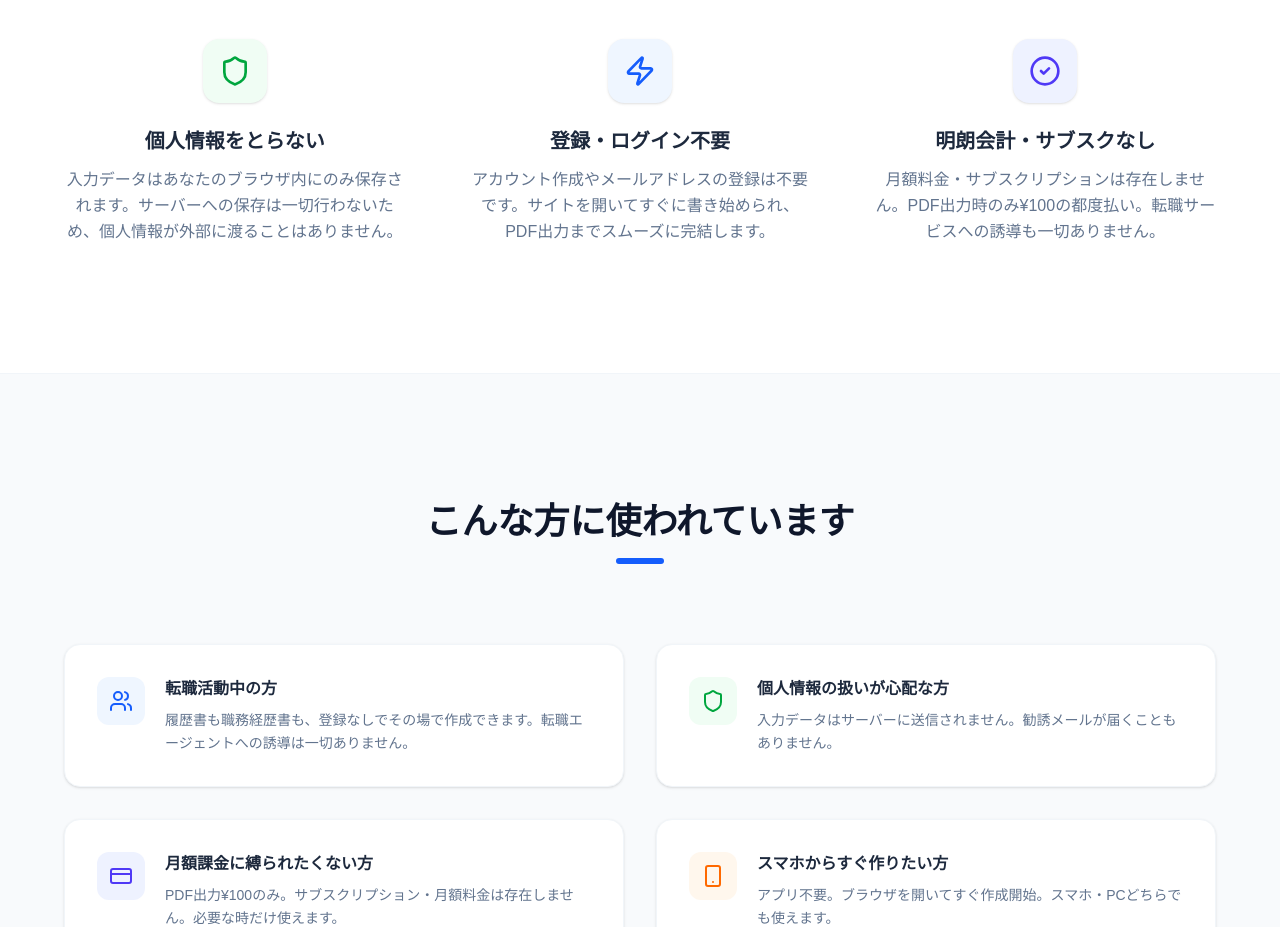
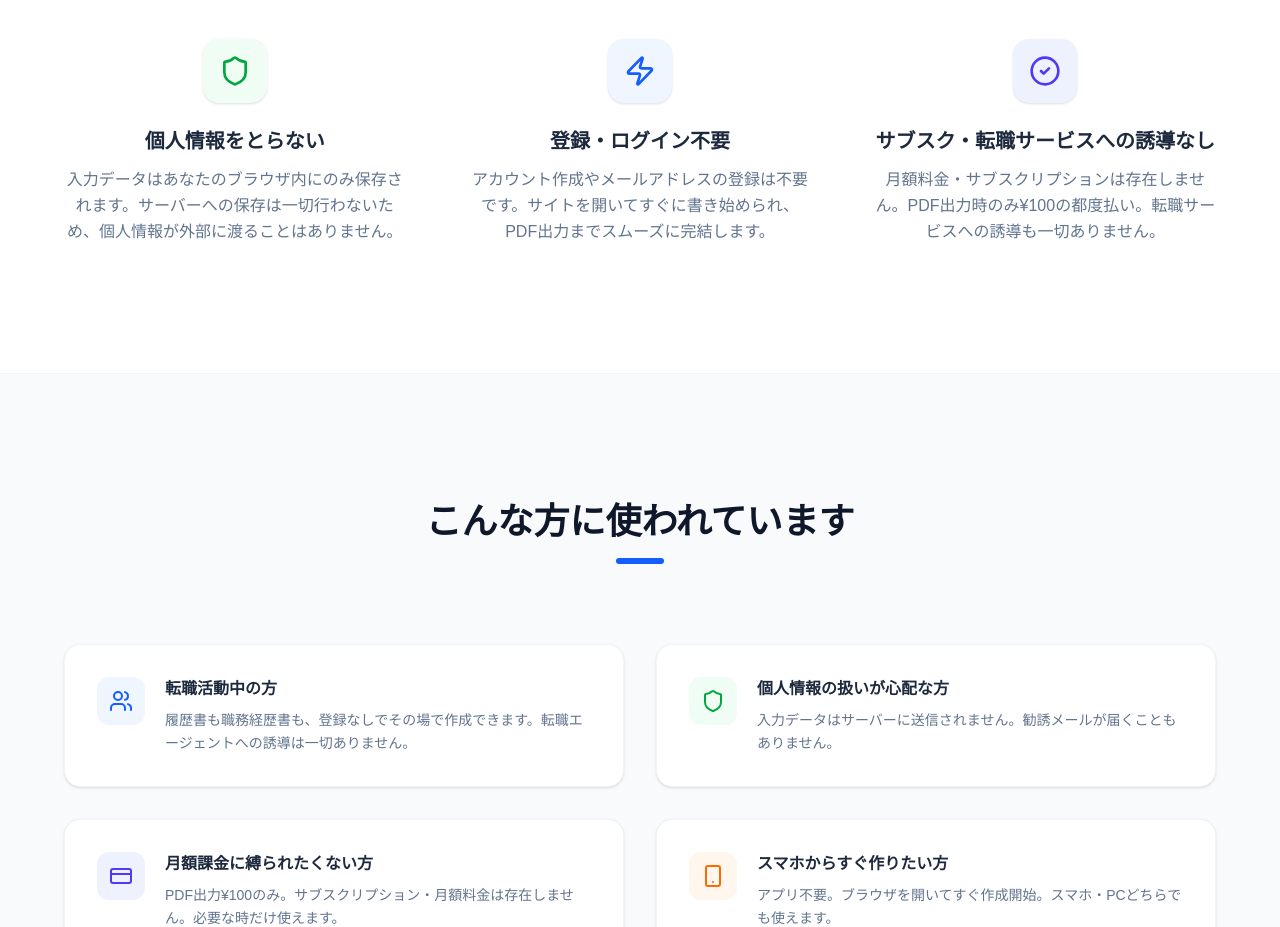
Before and after one commit to Nova-jp/compact-rireki, a Next.js app: page / in a window 1280 px wide. Shown: the part 1300-2227 px from the top of the page. Built offline with nearby package versions, Linux system fonts and the light colour scheme; no server answers.

Commit message:
fix : chage page.tsx discription

```diff
--- a/src/app/layout.tsx
+++ b/src/app/layout.tsx
@@ -16,7 +16,7 @@ const geistMono = Geist_Mono({
   subsets: ["latin"],
 });
 
-const siteDescription = `登録不要・個人情報の保存なし・転職サービスへの誘導なし。履歴書と職務経歴書をブラウザだけで作成してPDFダウンロード。月額不要、PDF出力のみ¥${APP_CONFIG.PAYMENT.AMOUNT}の明朗会計。`;
+const siteDescription = `登録不要・個人情報の保存なし・転職サービスへの誘導なし。履歴書と職務経歴書をブラウザだけで作成してPDFダウンロード。月額不要、PDF出力のみ¥${APP_CONFIG.PAYMENT.AMOUNT}。`;
 
 export const metadata: Metadata = {
   title: {
--- a/src/app/page.tsx
+++ b/src/app/page.tsx
@@ -4,8 +4,8 @@ import { APP_CONFIG } from '@/lib/constants';
 import { Metadata } from 'next';
 
 export const metadata: Metadata = {
-  title: "かんたん履歴書 | 登録不要・個人情報の保存なし・明朗会計",
-  description: `登録不要・個人情報の保存なし・転職サービスへの誘導なし。履歴書と職務経歴書をブラウザだけで作成してPDFダウンロード。月額不要、PDF出力のみ¥${APP_CONFIG.PAYMENT.AMOUNT}の明朗会計。`,
+  title: "かんたん履歴書 | 登録不要・個人情報の保存なし",
+  description: `登録不要・個人情報の保存なし・転職サービスへの誘導なし。履歴書と職務経歴書をブラウザだけで作成してPDFダウンロード。月額不要、PDF出力のみ¥${APP_CONFIG.PAYMENT.AMOUNT}。`,
 };
 
 const faqs = [
@@ -164,7 +164,7 @@ export default function Home() {
                 <div className="w-16 h-16 bg-indigo-50 text-indigo-600 rounded-2xl flex items-center justify-center mb-6 group-hover:scale-110 group-hover:rotate-3 transition-all duration-300 shadow-sm">
                   <CheckCircle2 className="w-8 h-8" />
                 </div>
-                <h3 className="text-xl font-bold mb-3 text-slate-800">明朗会計・サブスクなし</h3>
+                <h3 className="text-xl font-bold mb-3 text-slate-800">サブスク・転職サービスへの誘導なし</h3>
                 <p className="text-slate-500 leading-relaxed text-sm lg:text-base">
                   月額料金・サブスクリプションは存在しません。PDF出力時のみ¥{APP_CONFIG.PAYMENT.AMOUNT}の都度払い。転職サービスへの誘導も一切ありません。
                 </p>
```
